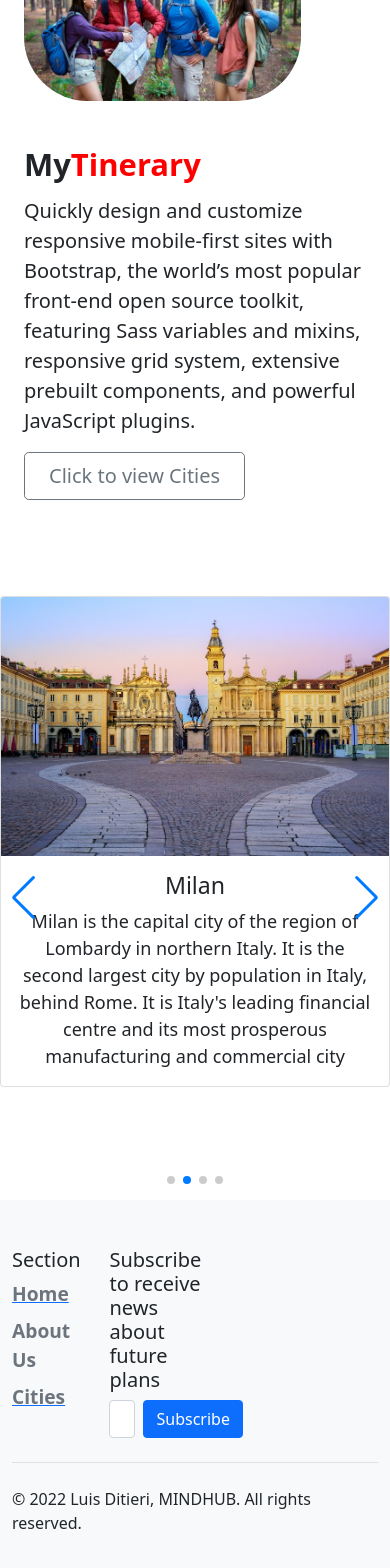
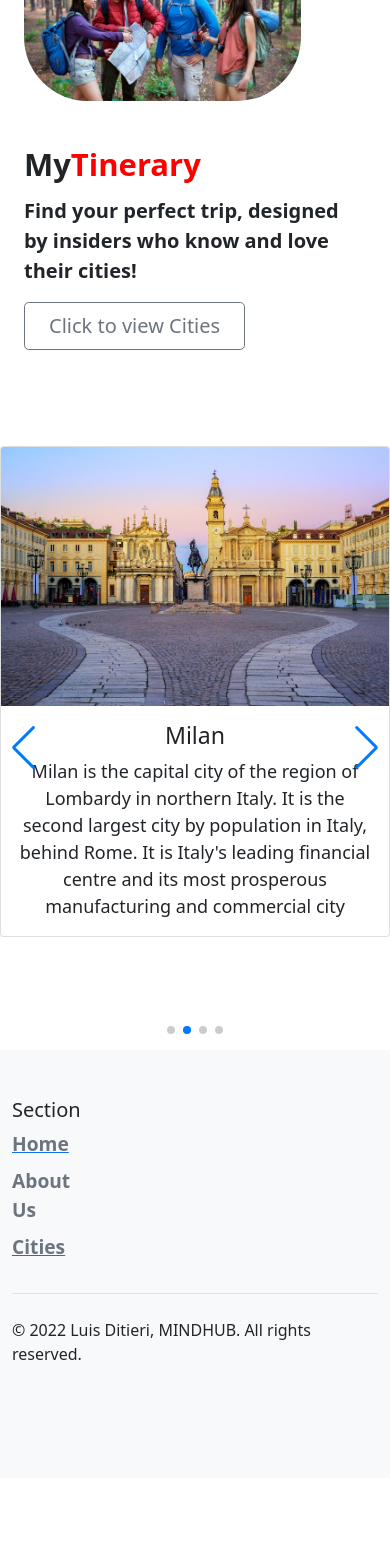
Before and after one commit to Luigix456/mytinerary-DITIERI, a React (Create React App) app: page / in a window 390 px wide. Shown: the part 230-1798 px from the top of the page. After the commit the page ends 1708 px from the top, so only its background shows below. Built offline with nearby package versions, Linux system fonts and the light colour scheme.

Commit message:
arreglos en el footer

```diff
--- a/src/components/footer.js
+++ b/src/components/footer.js
@@ -28,7 +28,7 @@ function footer() {
                                 <div className="d-flex w-100 gap-2">
                                     <label htmlFor="newsletter1" className="visually-hidden">Email address</label>
                                     <input id="newsletter1" type="text" className="form-control" placeholder="Email address"></input>
-                                    <button className="btn btn-primary" type="button">Subscribe</button>
+                                    <button className="btn btn-danger" type="button">Subscribe</button>
                                 </div>
                             </form>
                         </div>
--- a/src/components/header.js
+++ b/src/components/header.js
@@ -31,7 +31,7 @@ function header() {
                             </ul>
                             <div className="dropdown text-end">
                                 <a href="#" className="d-block link-dark text-decoration-none dropdown-toggle" id="dropdownUser1" data-bs-toggle="dropdown" aria-expanded="false">
-                                    <img src="https://github.com/mdo.png" alt="mdo" width="32" height="32" className="rounded-circle"></img>
+                                    <img src="https://github.com/mdo.png" alt="mdo" width="50" height="50" className="rounded-circle"></img>
                                 </a>
                                 <ul className="dropdown-menu text-small" aria-labelledby="dropdownUser1">
                                     <li><a className="dropdown-item" href="#">New trip...</a></li>
--- a/src/components/main.js
+++ b/src/components/main.js
@@ -12,7 +12,7 @@ function Main() {
                 </div>
                 <div className="col-lg-6">
                     <h1 className="display-5 fw-bold lh-1 mb-3">My<span style={{color:"red"}}>Tinerary</span></h1>
-                    <p className="lead">Quickly design and customize responsive mobile-first sites with Bootstrap, the world’s most popular front-end open source toolkit, featuring Sass variables and mixins, responsive grid system, extensive prebuilt components, and powerful JavaScript plugins.</p>
+                    <p className="lead" style={{fontWeight: 'bolder'}}>Find your perfect trip, designed by insiders who know and love their cities!</p>
                     <div className="d-grid gap-2 d-md-flex justify-content-md-start">
                         <LinkRouter to="cities" className='link'>
                             <button type="button" className="btn btn-outline-secondary btn-lg px-4">Click to view Cities</button>
--- a/src/index.css
+++ b/src/index.css
@@ -1,3 +1,7 @@
+* {
+    text-decoration: none;
+    list-style-type: none;
+}
 .carousel-container {
     margin: auto;
     background-color:rgb(243, 243, 243);
@@ -9,3 +13,9 @@
     background-position: center;
     background-size: cover;
 }
+
+@media screen and (max-width: 770px) {
+    form {
+        display: none;
+    }
+}
```
